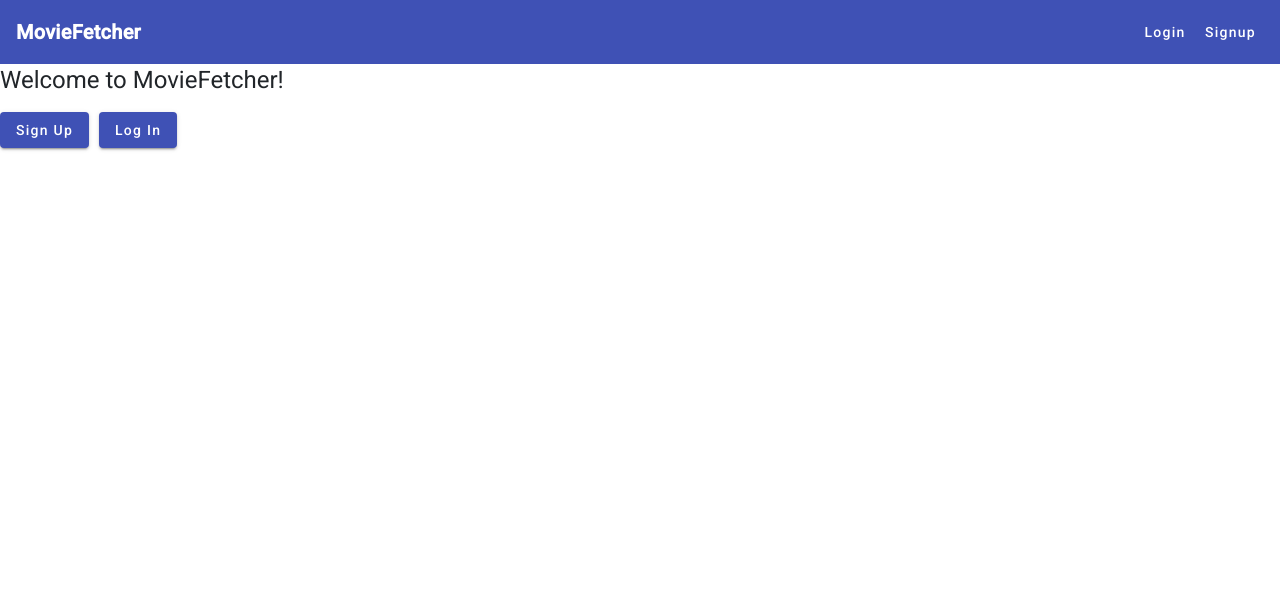
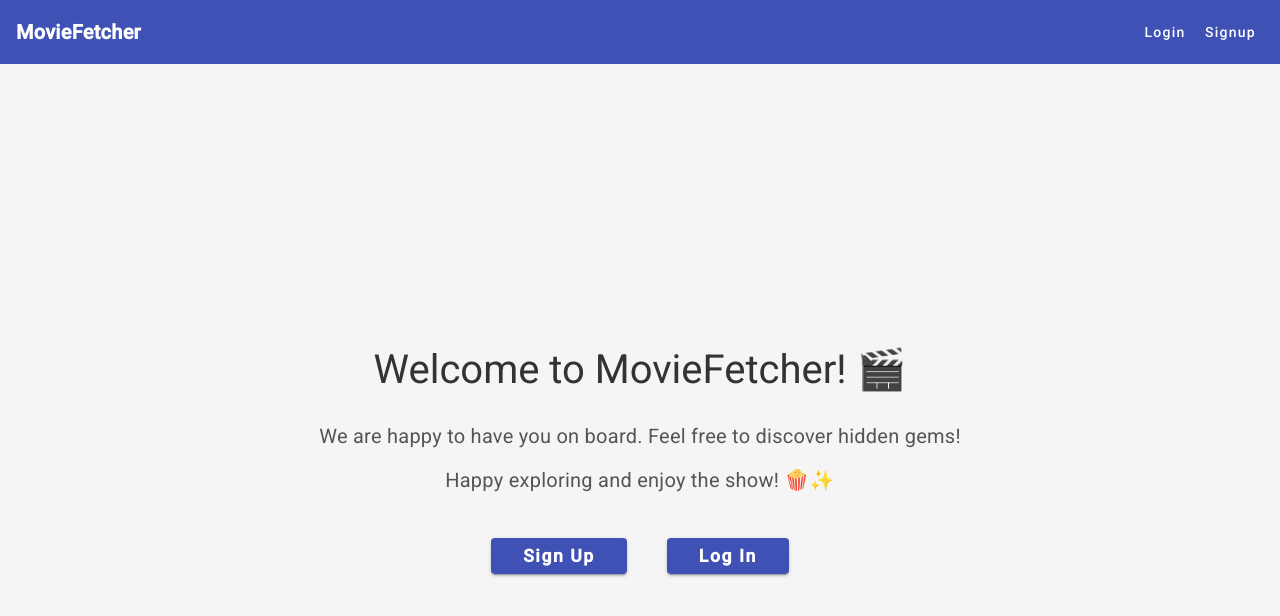
Before and after one commit to tamperic/movieFetcher-Angular-client, an Angular app: page /welcome in a window 1280 px wide. Shown: the top 616 px of the page. Built offline with nearby package versions, Linux system fonts and the light colour scheme.

Commit message:
Add welcome text & styling

```diff
--- a/src/app/welcome-page/welcome-page.html
+++ b/src/app/welcome-page/welcome-page.html
@@ -1,17 +1,21 @@
 <div class="main-page" >
-    <h1>Welcome to MovieFetcher!</h1>
+    <h1>Welcome to MovieFetcher! 🎬</h1>
+    <p>We are happy to have you on board. Feel free to discover hidden gems!</p>
+    <p>Happy exploring and enjoy the show! 🍿✨</p>
+    <div class="button-group">
       <button
         mat-raised-button
+        class="custom-btn"
         (click)="openUserRegistrationDialog()"
-      style="margin-right: 10px;"
         color="primary"
       >Sign Up
       </button>
       <button
         mat-raised-button
+        class="custom-btn"
         (click)="openUserLoginDialog()"
-      style="margin-right: 10px;"
         color="primary"
       >Log In
       </button>
     </div>
+</div>
--- a/src/app/welcome-page/welcome-page.scss
+++ b/src/app/welcome-page/welcome-page.scss
@@ -0,0 +1,41 @@
+.main-page {
+    display: flex;
+    flex-direction: column;
+    align-items: center;
+    justify-content: center;
+    min-height: 100vh;
+    text-align: center;
+    padding: 2rem;
+    background-color: #f5f5f5;
+
+    h1 {
+      font-size: 2.5rem;
+      margin-bottom: 2.5rem;
+      color: #333;
+    }
+
+    p {
+      font-size: 1.25rem;
+      margin-bottom: 1.5rem;
+      color: #555;
+    }
+
+    .button-group {
+        display: flex;
+        gap: 40px;
+        margin-top: 1.5rem;
+        justify-content: center;
+
+        .custom-btn {
+            font-size: 1.1rem;
+            padding: 1rem 2rem;
+            font-weight: 600;
+            transition: transform 0.2s ease, box-shadow 0.2s ease;
+
+            &:hover {
+                transform: scale(1.05);
+                box-shadow: 0 4px 12px rgba(0, 0, 0, 0.2);
+            }
+        }
+    }
+}
```
Lines whose indentation alone changed are shown as unchanged.
